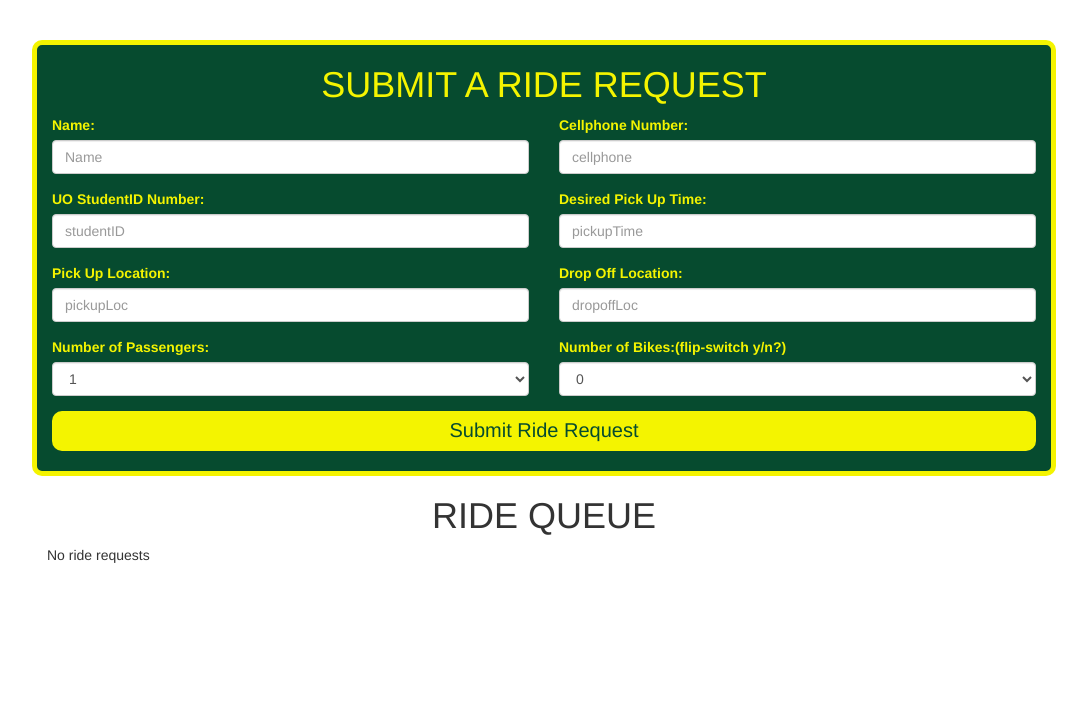
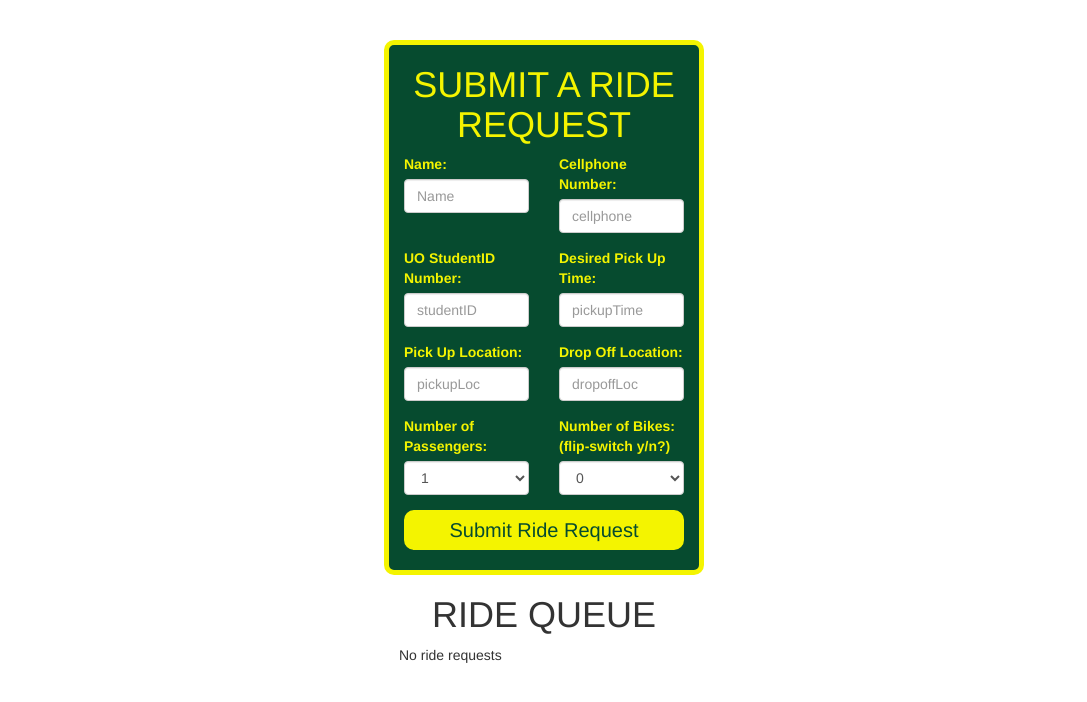
Before and after one commit to ian-garrett/Safe-Ride-App, a Flask app: page / in a window 1280 px wide. Shown: the top 702 px of the page, without its empty margins (96-1183 px from the left). Run offline with Flask 2, Linux system fonts and the light colour scheme; data that the repository does not hold is empty; some libraries are stand-ins or nearby versions.

Commit message:
media query to set min-width

```diff
--- a/static/css/memos.css
+++ b/static/css/memos.css
@@ -50,3 +50,12 @@
 #fullContainerRider > .row. > .col-xs-12 {
 	text-align: left;
 }
+
+
+/*Mobile styling*/
+@media (min-width: 320px){
+	.container {
+/*	height: 500px;*/
+	width: 320px;
+	}
+}
```
